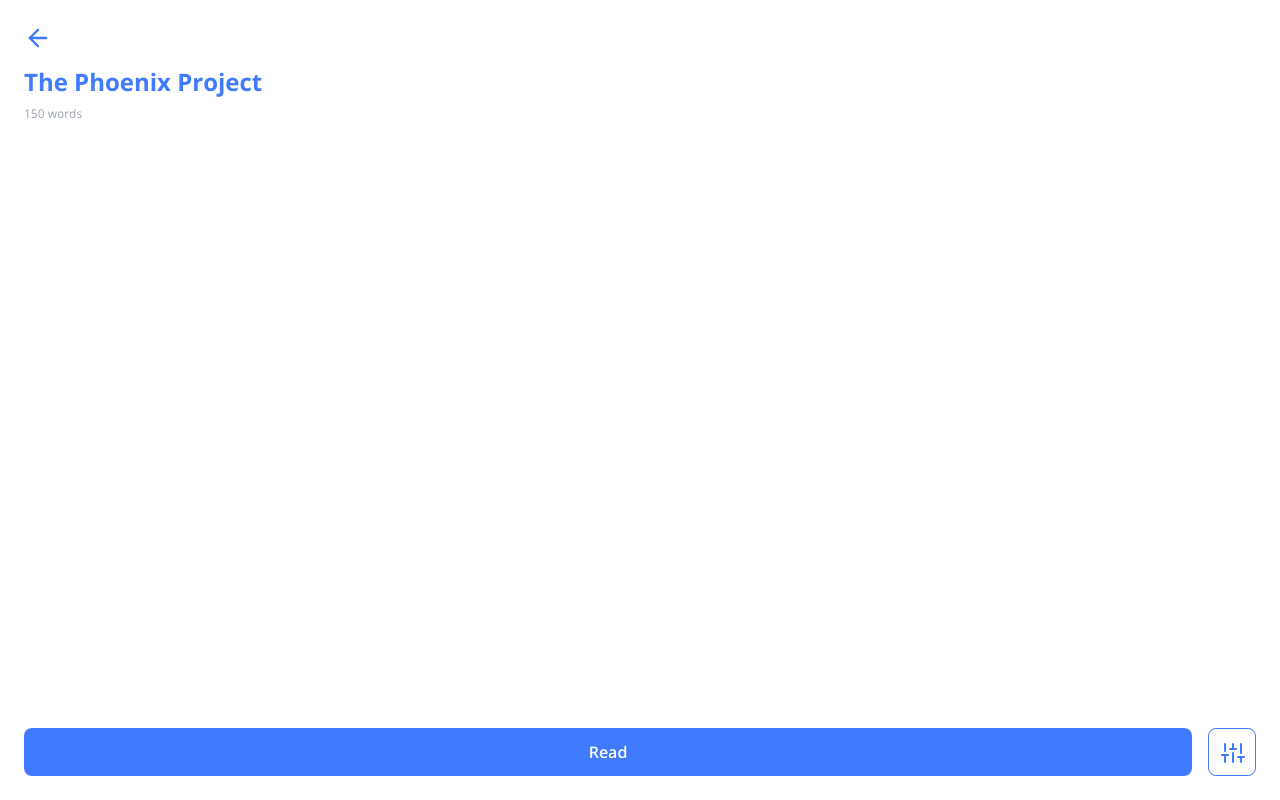
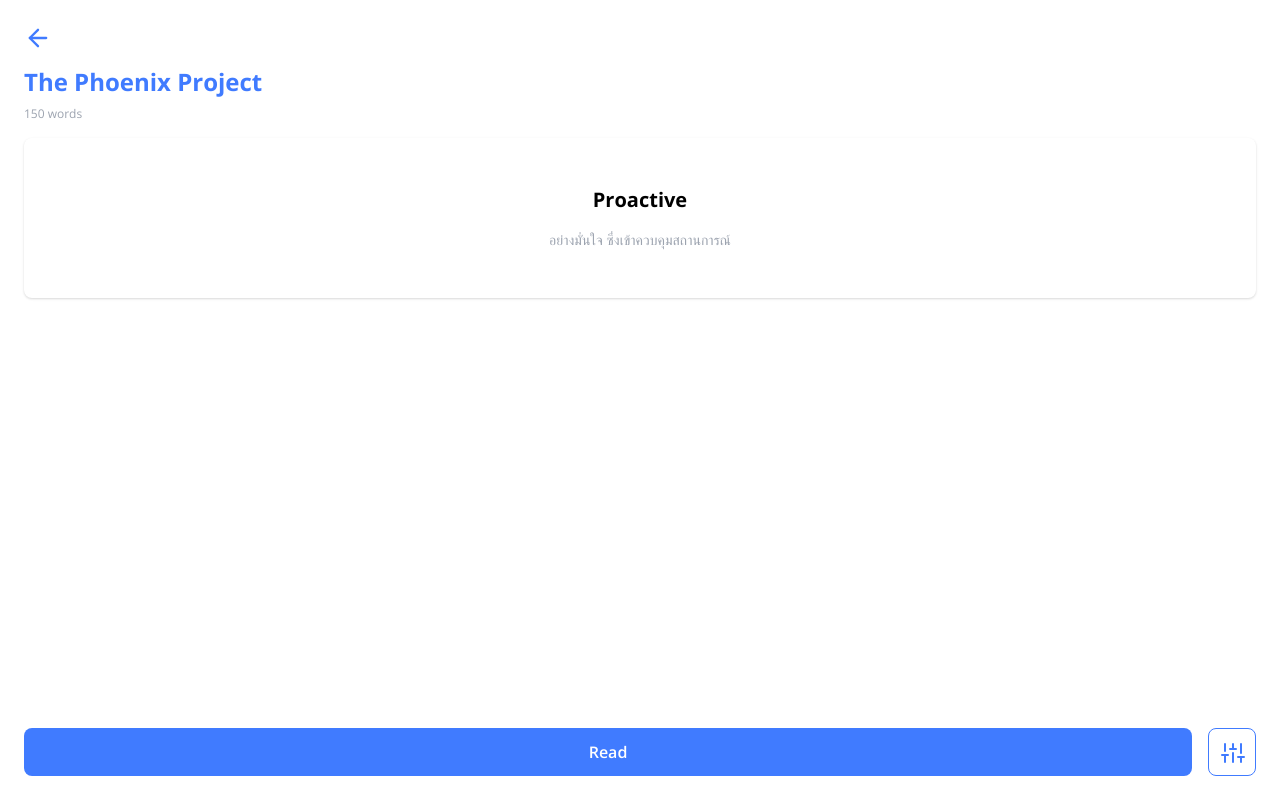
Before and after one commit to aphiratnimanussonkul/voca, a Vue app: page /vocab in a window 1280 px wide. Built offline with nearby package versions, Linux system fonts and the light colour scheme.

Commit message:
create vocabulary card

```diff
--- /dev/null
+++ b/src/components/VocabularyCard/index.vue
@@ -0,0 +1,24 @@
+<template>
+  <div class="shadow flex flex-col text-center justify-center h-40 rounded-lg gap-y-4 px-4">
+    <h1 class="font-bold text-xl">{{ vocab }}</h1>
+    <p class="text-gray-400 text-sm">{{ means }}</p>
+  </div>
+</template>
+
+<script lang="ts">
+import { defineComponent } from "vue";
+
+export default defineComponent({
+  name: "VocabularyCard",
+  props: {
+    vocab: {
+      type: String,
+      required: true,
+    },
+    means: {
+      type: String,
+      required: true,
+    },
+  },
+});
+</script>
--- a/src/views/Vocabulary.vue
+++ b/src/views/Vocabulary.vue
@@ -6,7 +6,14 @@
         The Phoenix Project
       </h1>
       <p class="text-gray-400 text-xs">150 words</p>
+      <div class="mt-4">
+        <VocabularyCard
+          vocab="Proactive"
+          means="อย่างมั่นใจ ซึ่งเข้าควบคุมสถานการณ์"
+        />
+      </div>
     </div>
+
     <div class="flex gap-x-4">
       <MainButton label="Read" @click="onRead" />
       <ConfigureButton @click="onRead" />
@@ -19,11 +26,12 @@
 import ArrowLeftButton from "../components/ArrowLeftButton/index.vue";
 import MainButton from "../components/MainButton/index.vue";
 import ConfigureButton from "../components/ConfigureButton/index.vue";
+import VocabularyCard from "../components/VocabularyCard/index.vue";
 import router from "../router/index";
 
 export default defineComponent({
   name: "Vocabulary",
-  components: { ArrowLeftButton, MainButton, ConfigureButton },
+  components: { ArrowLeftButton, MainButton, ConfigureButton, VocabularyCard },
   methods: {
     onGetBack() {
       router.back();
```
